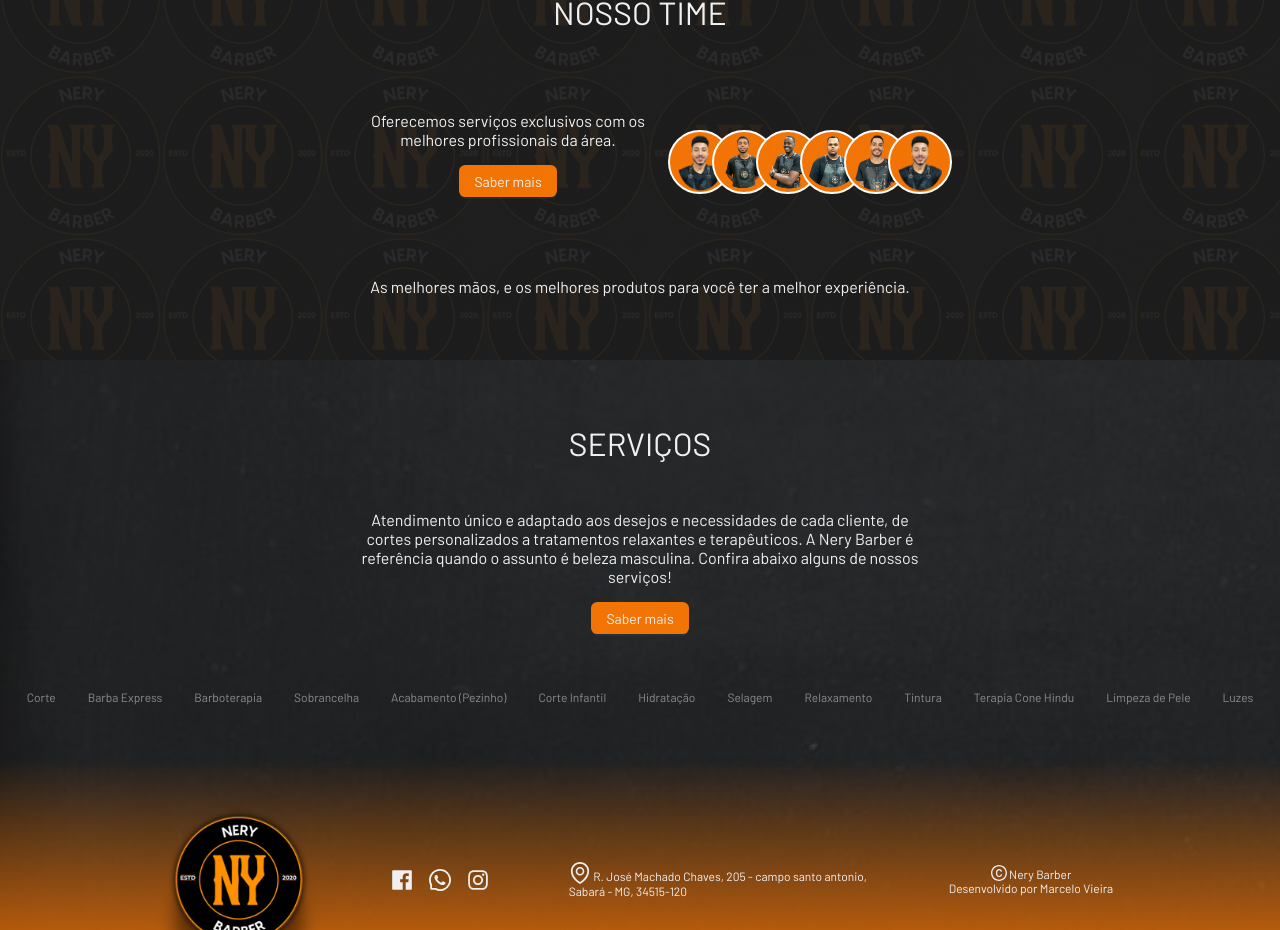
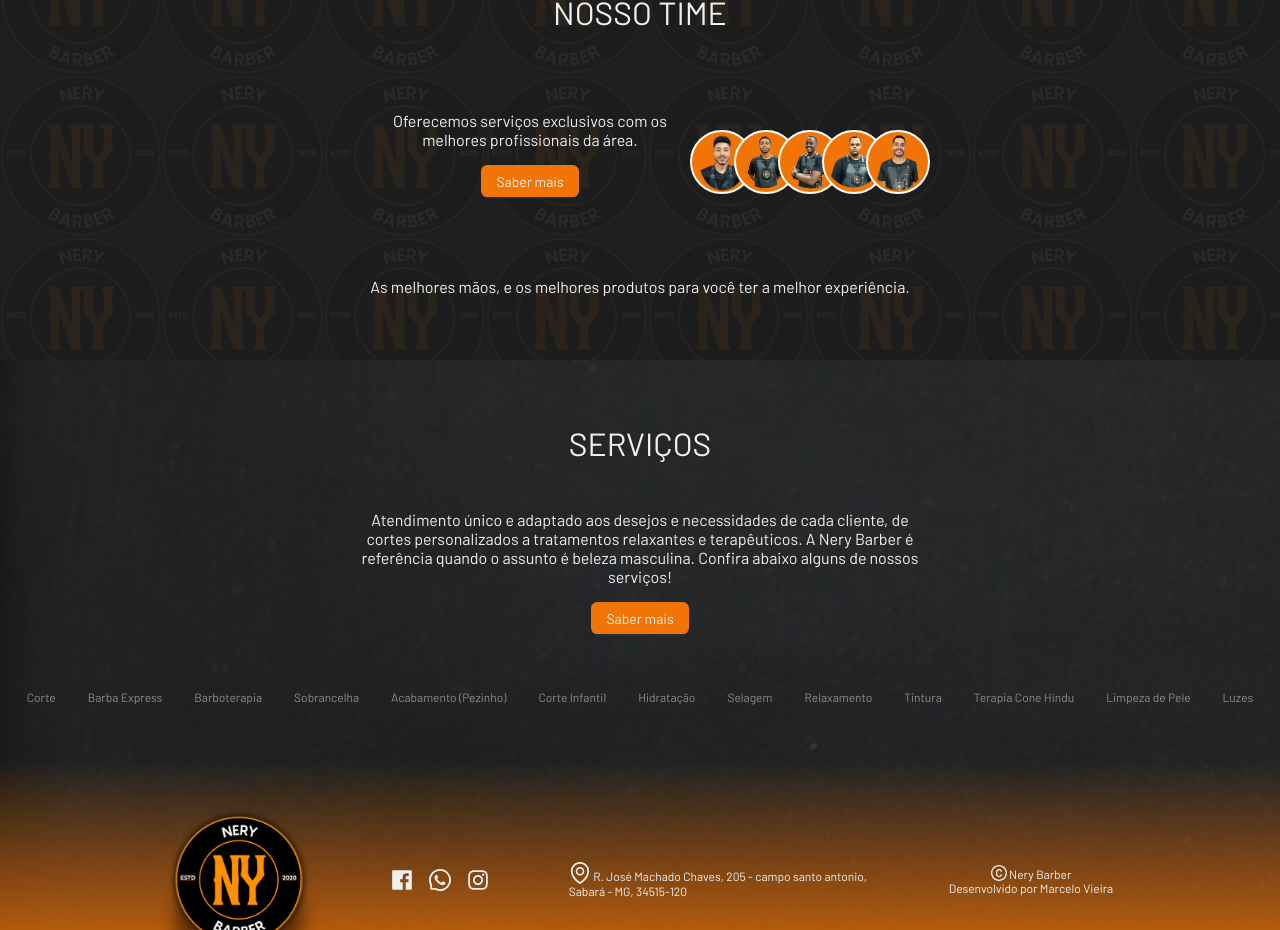
Before and after one commit to marcelotvieira/nerybarber, a React (Create React App) app: page / in a window 1280 px wide. Shown: the part 2553-3483 px from the top of the page. Built offline with nearby package versions, Linux system fonts and the light colour scheme.

Commit message:
Feat - up build

```diff
--- a/src/data/index.ts
+++ b/src/data/index.ts
@@ -384,16 +384,16 @@
     priceTable: ramonPrices
 
   },
-  {
-    firstName: 'Diego',
-    lastName: 'Nery',
-    picture: require('../assets/images/diego.png'),
-    portfolio: [
+  // {
+  //   firstName: 'Diego',
+  //   lastName: 'Nery',
+  //   picture: require('../assets/images/diego.png'),
+  //   portfolio: [
 
-    ],
-    priceTable: diegoPrices
+  //   ],
+  //   priceTable: diegoPrices
 
-  },
+  // },
 ]
 
 export const barberPics: any[] = [
```
Also changed, not shown: 51 other files (tests, documents, lock files or other folders).
